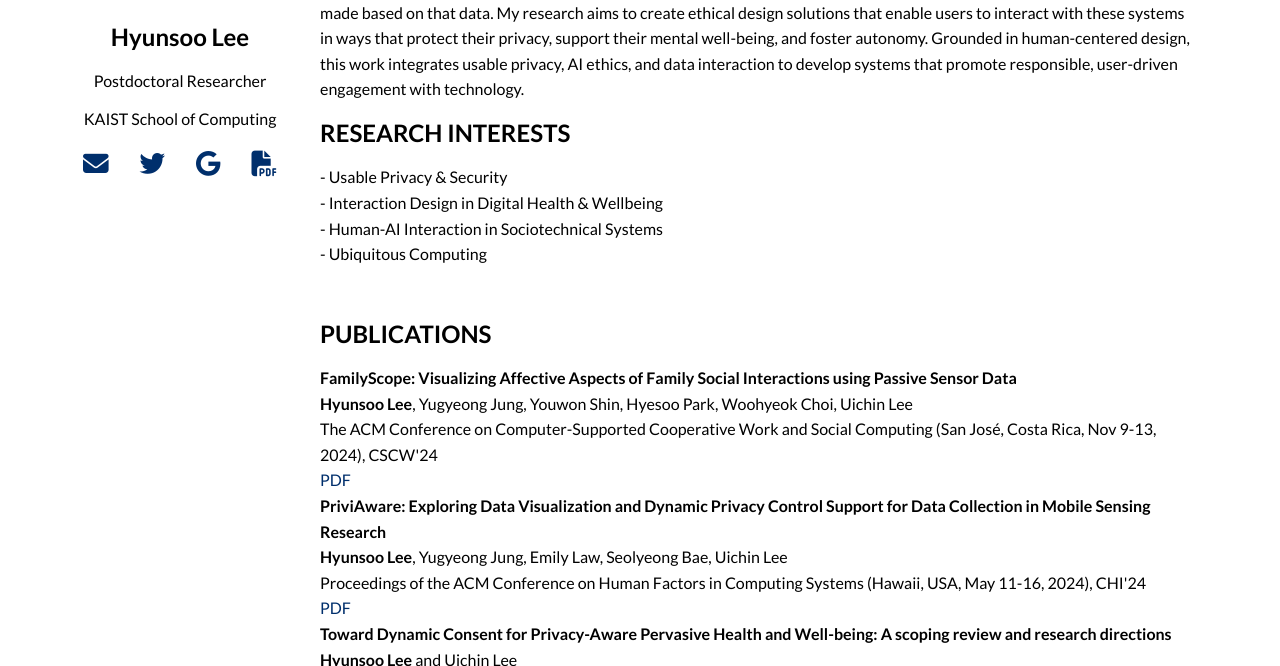
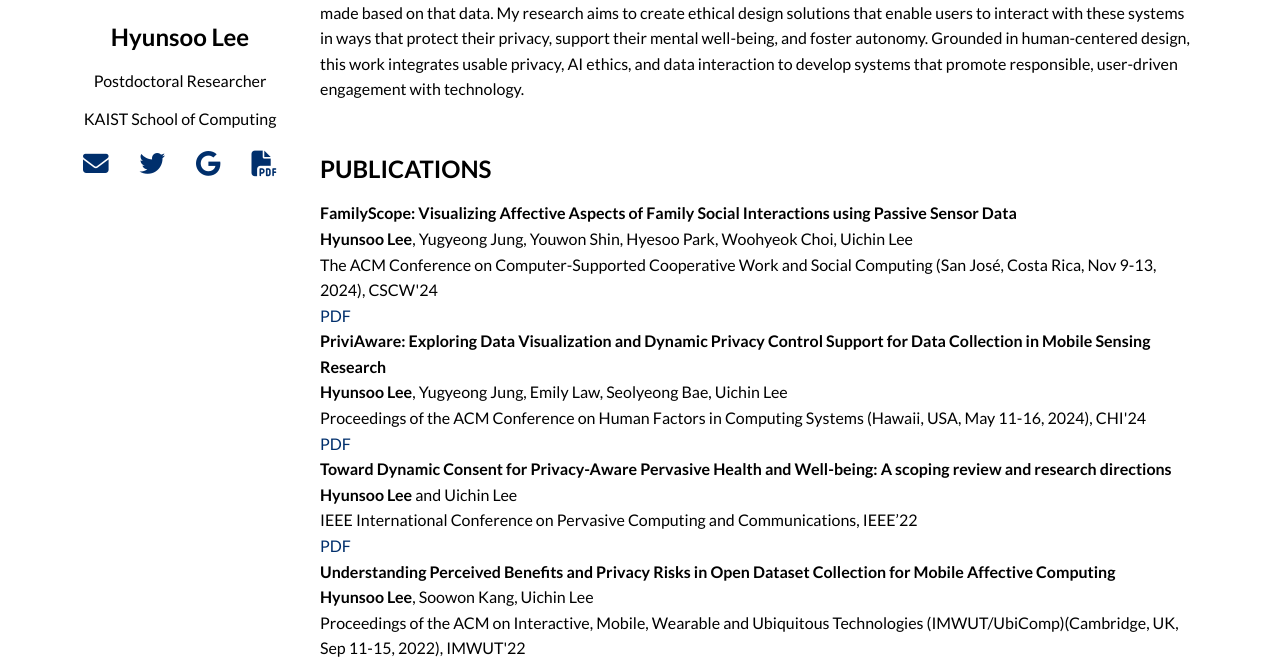
Before and after one commit to hslee90/hslee90.github.io, a Jekyll site: the page built from index.md, in a window 1280 px wide and 900 px high, cut to the strip 234-900 px from the top of the window. Built offline with Jekyll 4.4.1, drawn with Linux system fonts in a browser that asks for light colours; nearby versions of some CDN libraries.

Commit message:
Update index.md

```diff
--- a/index.md
+++ b/index.md
@@ -32,22 +32,7 @@ title: "Hyunsoo Lee"
       As sensing technologies and AI systems become increasingly embedded in everyday life—through mobile health apps, smart homes, and wearable devices—the need for transparent, user-centered designs is more urgent than ever. Users often lack awareness of how their data is processed or how decisions are made based on
       that data. My research aims to create ethical design solutions that enable users to interact with these systems in ways that protect their privacy, support their mental well-being, and foster autonomy. Grounded in human-centered design, this work integrates usable privacy, AI ethics, and data interaction to develop
       systems that promote responsible, user-driven engagement with technology.
-
 </p>
-
-    <h2 id="research-interests">RESEARCH INTERESTS</h2>
-    <div>
-      <span>- Usable Privacy & Security</span>
-    </div>
-    <div>
-      <span>- Interaction Design in Digital Health & Wellbeing</span>
-    </div>
-    <div>
-      <span>- Human-AI Interaction in Sociotechnical Systems</span>
-    </div>
-    <div>
-      <span>- Ubiquitous Computing</span>
-    </div>
 
     <h2 id="publications">PUBLICATIONS</h2>
 
```
